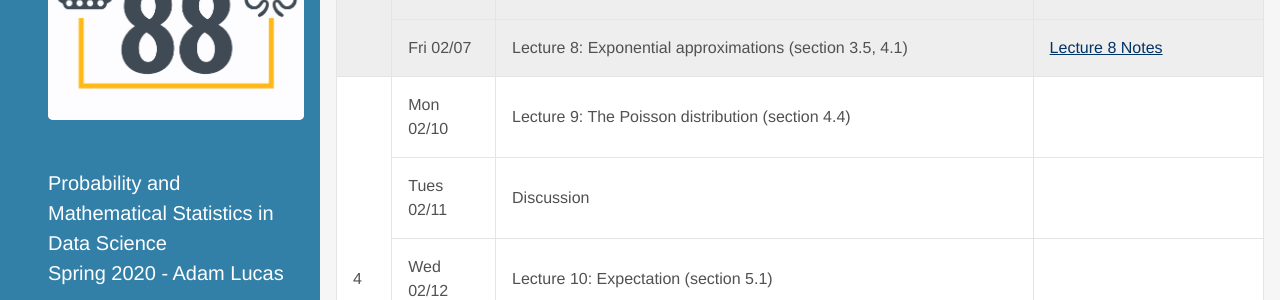
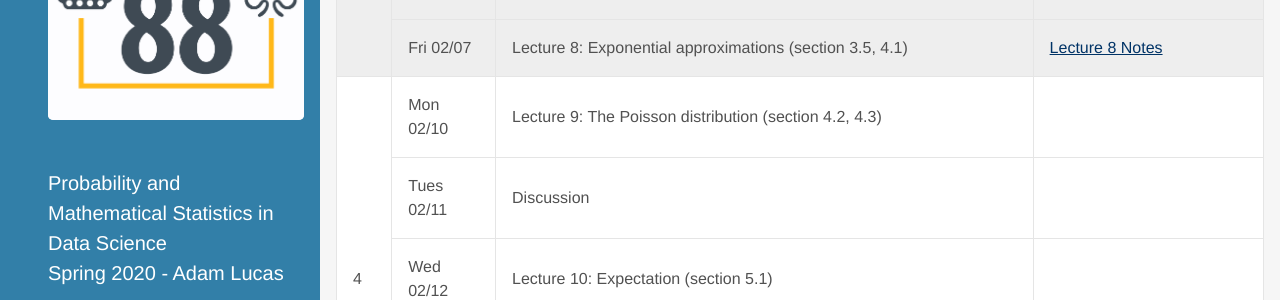
Before and after one commit to stat88/stat88.github.io, a Jekyll site: the page built from index.html, in a window 1280 px wide and 900 px high, scrolled down 1492 px. Shown: the part 152-452 px from the top of the window. Built offline with Jekyll 4.4.1, drawn with Linux system fonts in a browser that asks for light colours; some web fonts are replaced; the list of posts is cut into pages by our own code.

Commit message:
change schedule

```diff
--- a/_data/syllabus2.yml
+++ b/_data/syllabus2.yml
@@ -85,7 +85,7 @@ weeks:
     weekDuration: 02/10-02/14
     basic:
     - date: Mon 02/10
-      content: "Lecture 9: The Poisson distribution (section 4.4)"
+      content: "Lecture 9: The Poisson distribution (section 4.2, 4.3)"
       assignments:
       # - name: HW 4 (Due Mon 02/17 at 10 PM)
     - date: Tues 02/11
```
